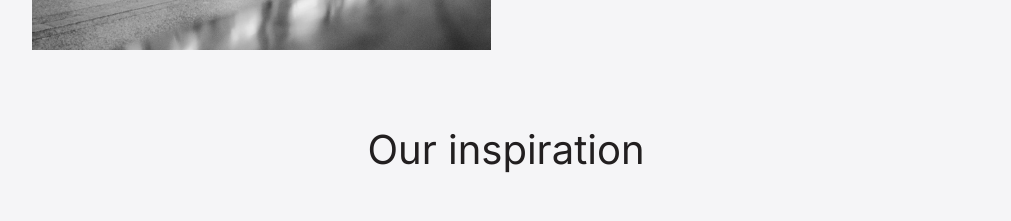
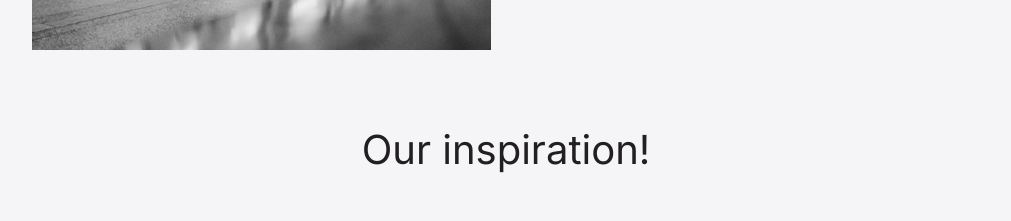
Before and after one commit to OlehTretiakov/monovision_studio, a plain HTML site: page src/index.html in a window 1280 px wide. Shown: the part 2660-2881 px from the top of the page, without its empty margins (134-1145 px from the left). Drawn offline with Linux system fonts and the light colour scheme.

Commit message:
second commit

```diff
--- a/src/index.html
+++ b/src/index.html
@@ -97,7 +97,7 @@
       <section class="inspiration">
         <div class="container">
           <h2 class="title inspiration__title">
-            <span>Our inspiration</span>
+            <span>Our inspiration!</span>
           </h2>
           <div class="inspiration__grid">
             <img
```
